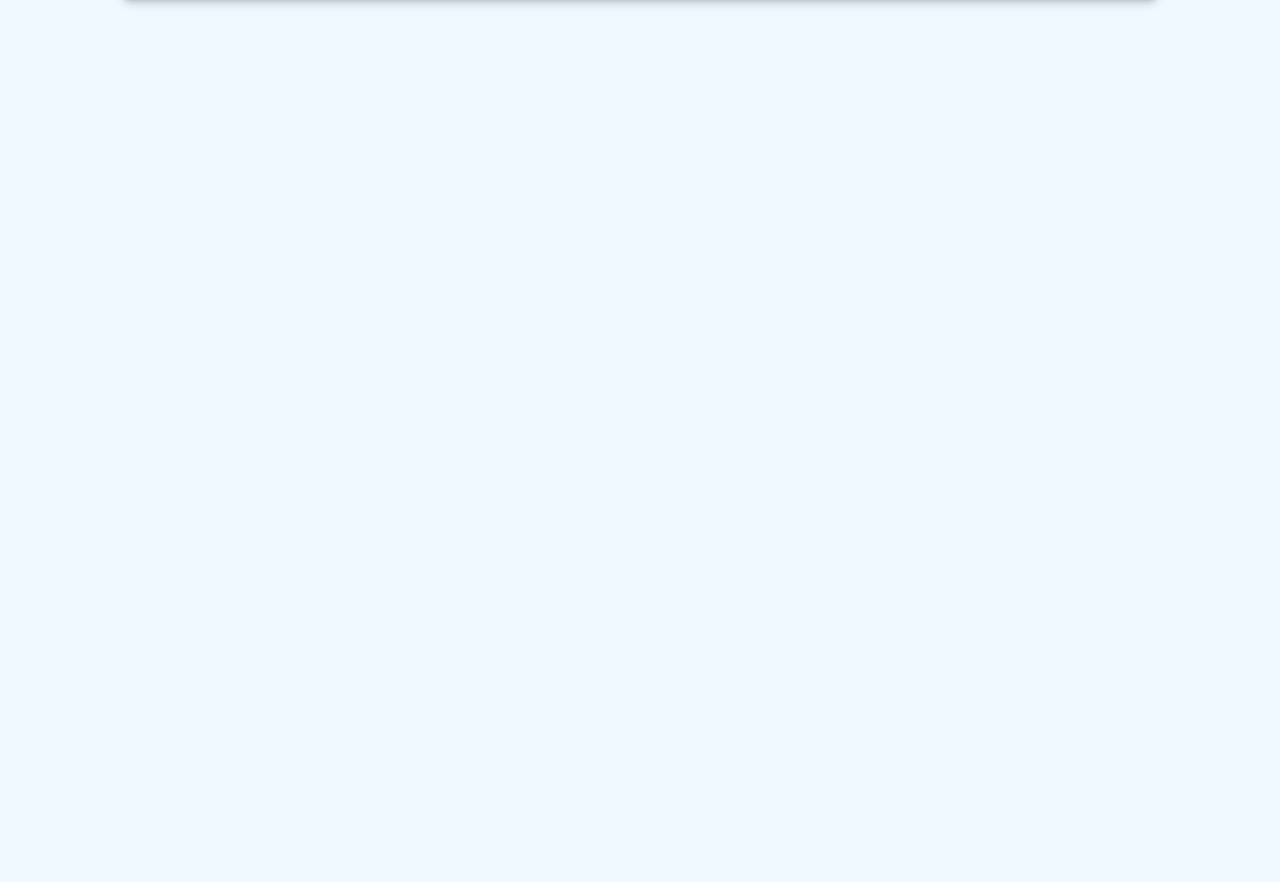
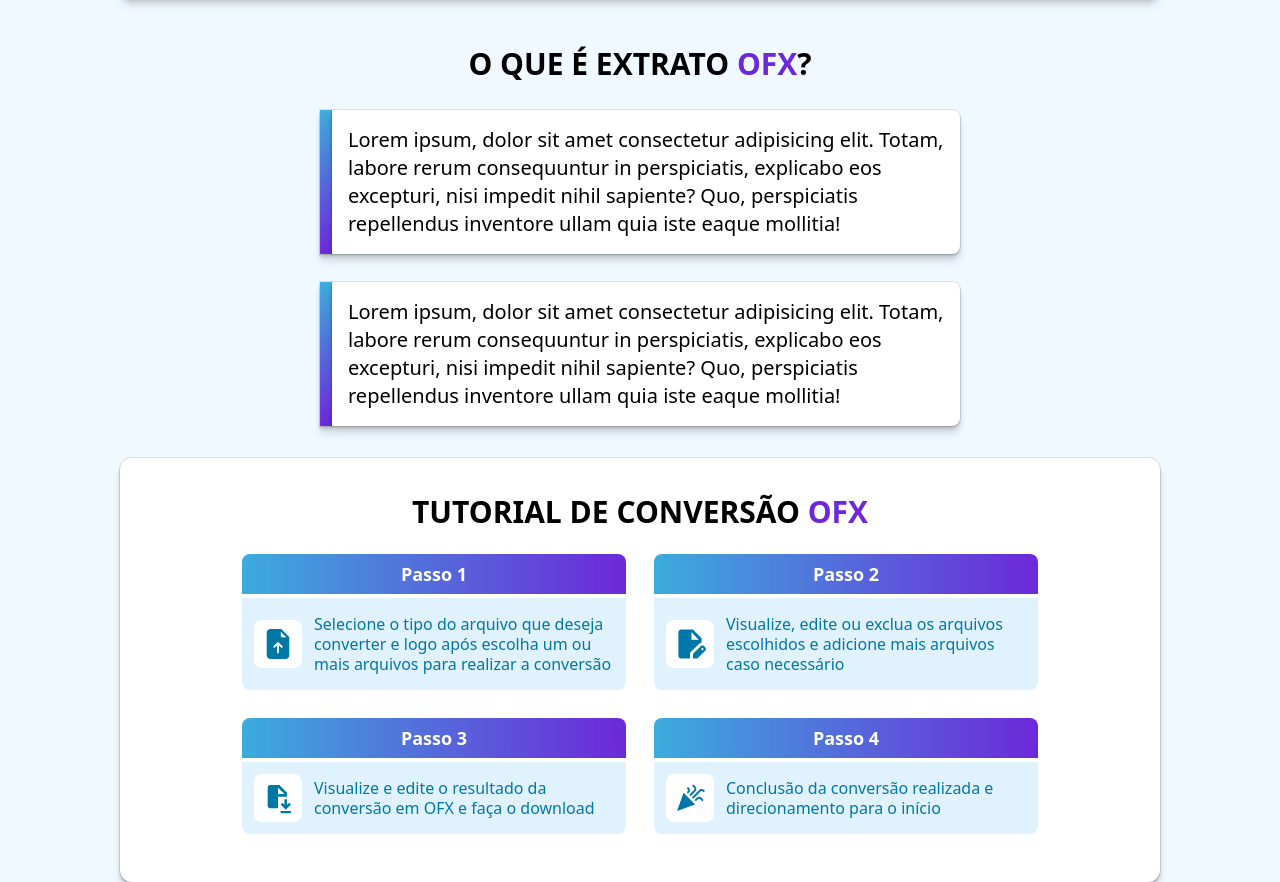
Before and after one commit to lanicoly/OFXconverte, a React (Vite) app: page / in a window 1280 px wide. Shown: the part 778-1660 px from the top of the page. Before the commit the page ends 800 px from the top, so only its background shows below. Built offline with nearby package versions, Linux system fonts and the light colour scheme.

Commit message:
conceito ofx + tutorial da conversão

```diff
--- a/src/app.tsx
+++ b/src/app.tsx
@@ -5,6 +5,10 @@ import { PrimeiraEtapa } from "./componentes/primeiraEtapa";
 import { SegundaEtapa } from "./componentes/segundaEtapa";
 import { TerceiraEtapa } from "./componentes/terceiraEtapa";
 import { QuartaEtapa } from "./componentes/quartaEtapa";
+import { FileEdit } from "./componentes/icons/fileEdit";
+import { FileSave } from "./componentes/icons/fileSave";
+import { Celebration } from "./componentes/icons/celebration";
+
 
 
 export function App() {
@@ -150,7 +154,7 @@ export function App() {
   ];
 
   return (
-    <div>
+    <div className="space-y-4 my-4">
 
       <Menu
         menuItems={menuItems}
@@ -159,15 +163,92 @@ export function App() {
       />
 
       {/* main */}
-      <div className="relative text-xl w-full text-center space-y-6 mt-6 mb-6 top-[80px]">
+      <div className="relative text-xl w-full text-center space-y-8 mt-6 mb-6 top-[80px]">
 
         {/* essa cor 'azulao' é uma cor específica que criei para se adequar ao protótipo */}
         <p className="text-azulao font-medium text-2xl">Sua ferramenta de conversão <strong className="text-roxao font-bold">OFX</strong> favorita</p>
 
         {etapaComponent}
 
+        <div className="flex items-center flex-col justify-center gap-3 my-6">
+            <h1 className="font-semibold text-3xl mt-4">O QUE É EXTRATO <strong className="text-roxao font-bold">OFX</strong>?</h1>
+
+             <div className="flex mx-80 mt-4 ">
+                <div className="flex w-3 bg-gradient-to-b from-azul-logo to-roxao shadow-shape"></div> {/* barra lateral degrade */}
+                <div className=" bg-white px-4 py-4 rounded-e-lg shadow-shape flex-1 text-left">
+                    Lorem ipsum, dolor sit amet consectetur adipisicing elit. Totam, labore rerum consequuntur in perspiciatis, explicabo eos excepturi, nisi impedit nihil sapiente? Quo, perspiciatis repellendus inventore ullam quia iste eaque mollitia!
+                </div>
+            </div>
+
+             <div className="flex mx-80 mt-4">
+                <div className="flex w-3 bg-gradient-to-b from-azul-logo to-roxao shadow-shape"></div> {/* barra lateral degrade */}
+                <div className=" bg-white px-4 py-4 rounded-e-lg shadow-shape text-left flex-1">
+                    Lorem ipsum, dolor sit amet consectetur adipisicing elit. Totam, labore rerum consequuntur in perspiciatis, explicabo eos excepturi, nisi impedit nihil sapiente? Quo, perspiciatis repellendus inventore ullam quia iste eaque mollitia!
+                </div>
+            </div>
+
+        </div>
+
+        <div className='bg-white w-[1040px] m-auto rounded-xl py-6 px-6 gap-6 shadow-shape'>
+          <h1 className="font-semibold text-3xl my-3">TUTORIAL DE CONVERSÃO <strong className="text-roxao font-bold">OFX</strong></h1>
+          <div className=" flex-wrap flex my-6 justify-center gap-7">
+
+            {/* card */}
+            <div className="flex flex-col gap-1">
+              <div className="px-4 py-1.5 rounded-t-lg bg-gradient-to-r from-azul-logo to-roxao border-none text-white font-semibold text-lg w-96">Passo 1</div>
+              <div className="px-3 py-2 rounded-b-lg bg-sky-100 flex gap-3 w-96 justify-center items-center">
+                <div className="size-12 rounded-lg bg-white flex justify-center items-center">
+                  <i className="bi bi-file-earmark-arrow-up-fill text-azulao text-3xl"></i>
+                </div>
+                <p className="text-base text-azulao font-medium flex-1 text-left leading-5 py-2 flex items-center justify-center">Selecione o tipo do arquivo que deseja converter e logo após escolha um ou mais arquivos para realizar a conversão</p>
+              </div>
+            </div>
+            {/* fim card */}
+
+            {/* card 2 */}
+            <div className="flex flex-col gap-1">
+              <div className="px-4 py-1.5 rounded-t-lg bg-gradient-to-r from-azul-logo to-roxao border-none text-white font-semibold text-lg w-96">Passo 2</div>
+              <div className="px-3 py-2 rounded-b-lg bg-sky-100 flex gap-3 w-96 justify-center items-center">
+                <div className="size-12 rounded-lg bg-white flex justify-center items-center">
+                  <FileEdit color="#0078a7" size={36} />
+                </div>
+                <p className="text-base text-azulao font-medium flex-1 text-left leading-5 py-2 flex items-center justify-center">Visualize, edite ou exclua os arquivos escolhidos e adicione mais arquivos caso necessário</p>
+              </div>
+            </div>
+            {/* fim card */}
+
+            {/* card 3 */}
+            <div className="flex flex-col gap-1">
+              <div className="px-4 py-1.5 rounded-t-lg bg-gradient-to-r from-azul-logo to-roxao border-none text-white font-semibold text-lg w-96">Passo 3</div>
+              <div className="px-3 py-2 rounded-b-lg bg-sky-100 flex gap-3 w-96 justify-center items-center">
+                <div className="size-12 rounded-lg bg-white flex justify-center items-center">
+                  <FileSave color="#0078a7" size={32} />
+                </div>
+                <p className="text-base text-azulao font-medium flex-1 text-left leading-5 py-2 flex items-center justify-center">Visualize e edite o resultado da conversão em OFX e faça o download</p>
+              </div>
+            </div>
+            {/* fim card */}
+
+            {/* card 4 */}
+            <div className="flex flex-col gap-1">
+              <div className="px-4 py-1.5 rounded-t-lg bg-gradient-to-r from-azul-logo to-roxao border-none text-white font-semibold text-lg w-96">Passo 4</div>
+              <div className="px-3 py-2 rounded-b-lg bg-sky-100 flex gap-3 w-96 justify-center items-center">
+                <div className="size-12 rounded-lg bg-white flex justify-center items-center">
+                  <Celebration color="#0078a7" size={32} />
+                </div>
+                <p className="text-base text-azulao font-medium flex-1 text-left leading-5 py-2 flex items-center justify-center">Conclusão da conversão realizada e direcionamento para o início</p>
+              </div>
+            </div>
+            {/* fim card */}
+
+
+          </div>
+
+        </div>
+
       </div>
       {/* fim main */}
+
 
     </div>
 
--- /dev/null
+++ b/src/componentes/conceitoOFX.tsx
@@ -0,0 +1,24 @@
+
+
+export function ConceitoOFX () {
+    return (
+        <div className="flex items-center flex-col justify-center gap-3">
+            <h1 className="font-semibold text-3xl mt-4">O QUE É EXTRATO <strong className="text-roxao font-bold">OFX</strong>?</h1>
+
+             <div className="flex mx-80 mt-4 ">
+                <div className="flex w-3 bg-gradient-to-b from-azul-logo to-roxao shadow-shape"></div> {/* barra lateral degrade */}
+                <div className=" bg-white px-4 py-4 rounded-e-lg shadow-shape flex-1 text-left">
+                    Lorem ipsum, dolor sit amet consectetur adipisicing elit. Totam, labore rerum consequuntur in perspiciatis, explicabo eos excepturi, nisi impedit nihil sapiente? Quo, perspiciatis repellendus inventore ullam quia iste eaque mollitia!
+                </div>
+            </div>
+
+             <div className="flex mx-80 mt-4">
+                <div className="flex w-3 bg-gradient-to-b from-azul-logo to-roxao shadow-shape"></div> {/* barra lateral degrade */}
+                <div className=" bg-white px-4 py-4 rounded-e-lg shadow-shape text-left flex-1">
+                    Lorem ipsum, dolor sit amet consectetur adipisicing elit. Totam, labore rerum consequuntur in perspiciatis, explicabo eos excepturi, nisi impedit nihil sapiente? Quo, perspiciatis repellendus inventore ullam quia iste eaque mollitia!
+                </div>
+            </div>
+
+        </div>
+    )
+}
```
